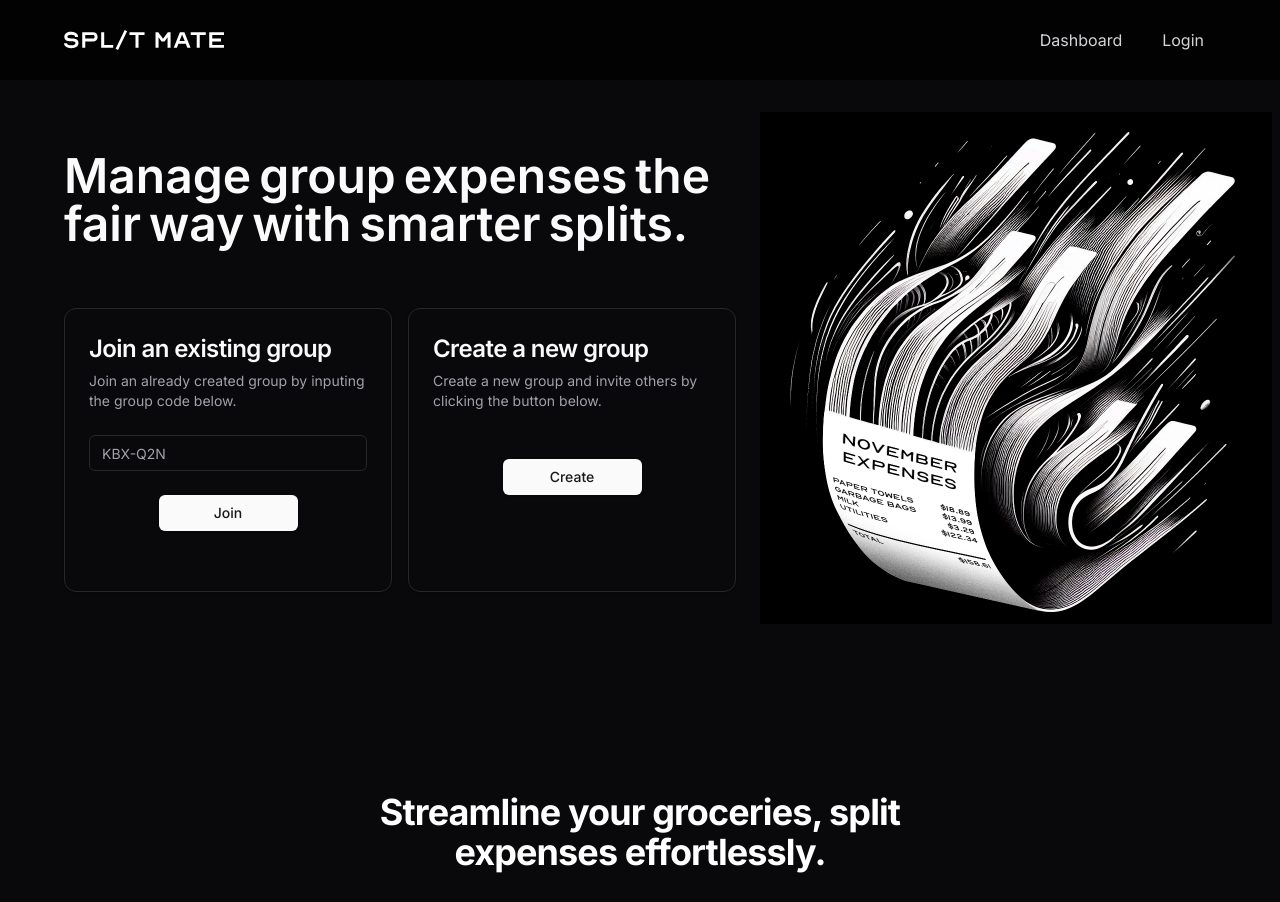
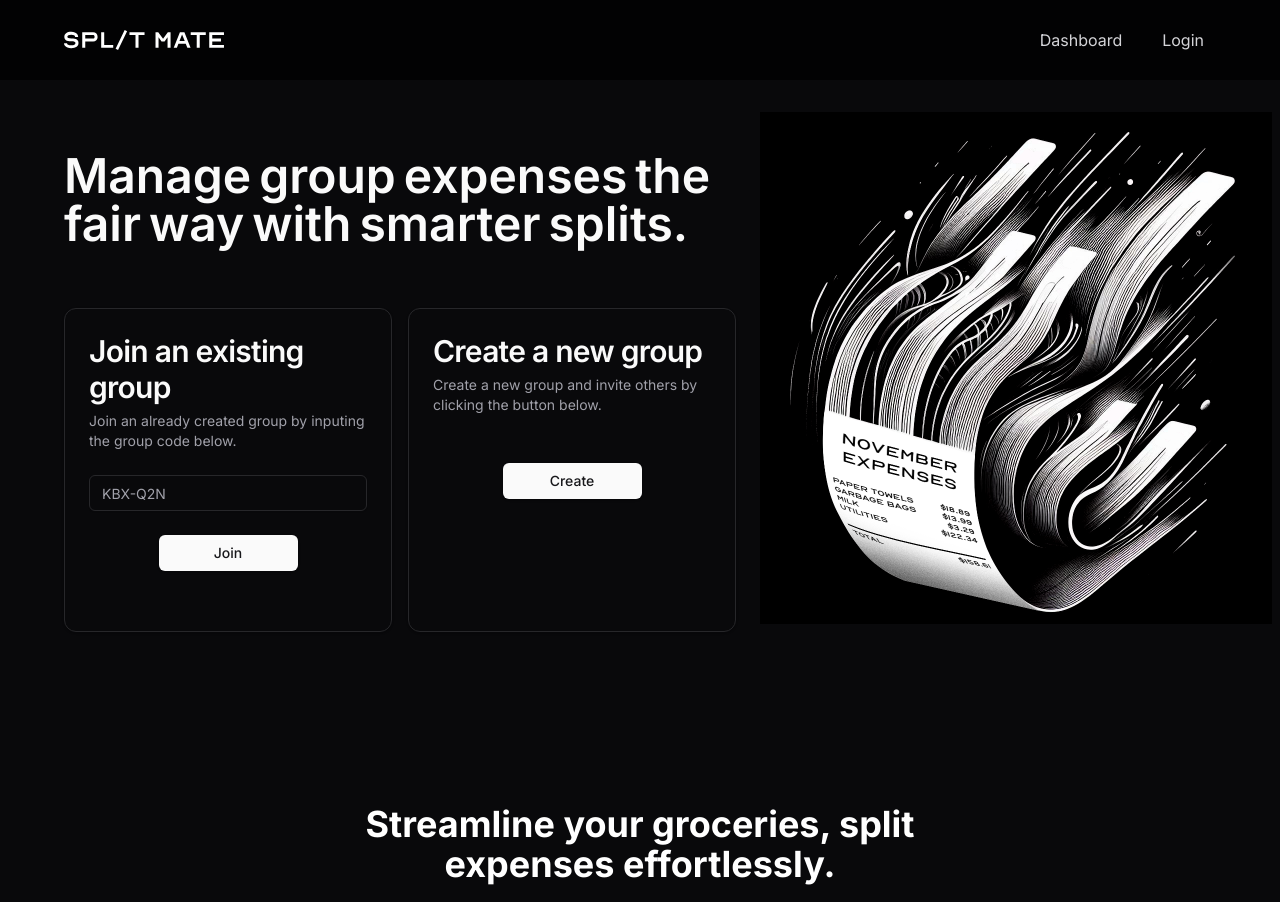
Before and after one commit to HudsonGri/split-mate, a Next.js app: page /landing in a window 1280 px wide. Shown: the top 902 px of the page. Built offline with nearby package versions, Linux system fonts and the light colour scheme.

Commit message:
Increased card title size

```diff
--- a/app/landing/page.tsx
+++ b/app/landing/page.tsx
@@ -122,7 +122,7 @@ export default function LandingPage() {
                                 <motion.div variants={cardVariants} custom={0.2} initial="hidden" animate="visible">
                                     <Card className="w-full mt-9 h-full flex flex-col">
                                         <CardHeader>
-                                            <CardTitle className="text-xl sm:text-2xl">Join an existing group</CardTitle>
+                                            <CardTitle className="text-xl sm:text-3xl">Join an existing group</CardTitle>
                                             <CardDescription>Join an already created group by inputing the group code below.</CardDescription>
                                         </CardHeader>
                                         <CardContent>
@@ -137,8 +137,8 @@ export default function LandingPage() {
                                 <motion.div variants={cardVariants} custom={0.4} initial="hidden" animate="visible">
                                     <Card className="w-full mt-9 h-full flex flex-col">
                                         <CardHeader>
-                                            <CardTitle className="text-xl sm:text-2xl">Create a new group</CardTitle>
-                                            <CardDescription>Create a new group and invite others by clicking the button below.</CardDescription>
+                                            <CardTitle className="text-xl sm:text-3xl">Create a new group</CardTitle>
+                                            <CardDescription >Create a new group and invite others by clicking the button below.</CardDescription>
                                         </CardHeader>
                                         <CardContent className="">
                                         </CardContent>
@@ -169,10 +169,11 @@ export default function LandingPage() {
                 </header>
 
                 <main>
+                    {/* Feature section */}
                     <div className="py-24 sm:py-32">
                         <div className="mx-auto max-w-7xl px-6 lg:px-8">
                             <div className="mx-auto max-w-2xl lg:text-center">
-                                <p className="mt-2 text-3xl font-bold tracking-tight text-white sm:text-4xl">
+                                <p className="mt-2 text-3xl font-bold text-white sm:text-4xl">
                                     Streamline your groceries, split expenses effortlessly.
                                 </p>
                                 <p className="mt-6 text-lg leading-8 text-gray-300">
```
